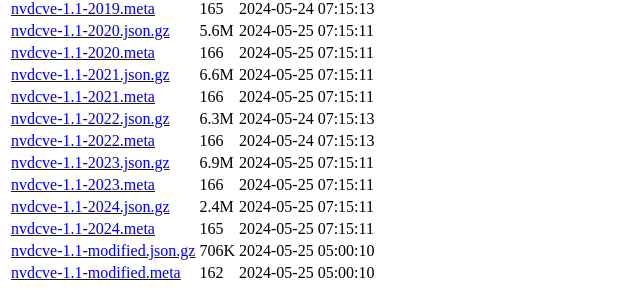
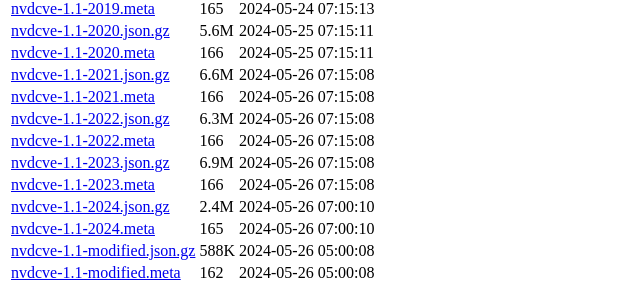
Before and after one commit to beny23/nvd-nist-mirror, a plain HTML site: page feeds/json/cve/1.1/index.html in a window 1280 px wide. Shown: the part 781-1071 px from the top of the page, 0-640 px from the left. Drawn offline with Linux system fonts and the light colour scheme.

Commit message:
deploy: ef597cdd05ce031c7dac9162fe0c5dd3ab7326f3

```diff
--- a/feeds/json/cve/1.1/index.html
+++ b/feeds/json/cve/1.1/index.html
@@ -37,14 +37,14 @@
 <tr><td> <a href="nvdcve-1.1-2019.meta">nvdcve-1.1-2019.meta</a></td> <td>165</td> <td> 2024-05-24 07:15:13 </td></tr>
 <tr><td> <a href="nvdcve-1.1-2020.json.gz">nvdcve-1.1-2020.json.gz</a></td> <td>5.6M</td> <td> 2024-05-25 07:15:11 </td></tr>
 <tr><td> <a href="nvdcve-1.1-2020.meta">nvdcve-1.1-2020.meta</a></td> <td>166</td> <td> 2024-05-25 07:15:11 </td></tr>
-<tr><td> <a href="nvdcve-1.1-2021.json.gz">nvdcve-1.1-2021.json.gz</a></td> <td>6.6M</td> <td> 2024-05-25 07:15:11 </td></tr>
-<tr><td> <a href="nvdcve-1.1-2021.meta">nvdcve-1.1-2021.meta</a></td> <td>166</td> <td> 2024-05-25 07:15:11 </td></tr>
-<tr><td> <a href="nvdcve-1.1-2022.json.gz">nvdcve-1.1-2022.json.gz</a></td> <td>6.3M</td> <td> 2024-05-24 07:15:13 </td></tr>
-<tr><td> <a href="nvdcve-1.1-2022.meta">nvdcve-1.1-2022.meta</a></td> <td>166</td> <td> 2024-05-24 07:15:13 </td></tr>
-<tr><td> <a href="nvdcve-1.1-2023.json.gz">nvdcve-1.1-2023.json.gz</a></td> <td>6.9M</td> <td> 2024-05-25 07:15:11 </td></tr>
-<tr><td> <a href="nvdcve-1.1-2023.meta">nvdcve-1.1-2023.meta</a></td> <td>166</td> <td> 2024-05-25 07:15:11 </td></tr>
-<tr><td> <a href="nvdcve-1.1-2024.json.gz">nvdcve-1.1-2024.json.gz</a></td> <td>2.4M</td> <td> 2024-05-25 07:15:11 </td></tr>
-<tr><td> <a href="nvdcve-1.1-2024.meta">nvdcve-1.1-2024.meta</a></td> <td>165</td> <td> 2024-05-25 07:15:11 </td></tr>
-<tr><td> <a href="nvdcve-1.1-modified.json.gz">nvdcve-1.1-modified.json.gz</a></td> <td>706K</td> <td> 2024-05-25 05:00:10 </td></tr>
-<tr><td> <a href="nvdcve-1.1-modified.meta">nvdcve-1.1-modified.meta</a></td> <td>162</td> <td> 2024-05-25 05:00:10 </td></tr>
+<tr><td> <a href="nvdcve-1.1-2021.json.gz">nvdcve-1.1-2021.json.gz</a></td> <td>6.6M</td> <td> 2024-05-26 07:15:08 </td></tr>
+<tr><td> <a href="nvdcve-1.1-2021.meta">nvdcve-1.1-2021.meta</a></td> <td>166</td> <td> 2024-05-26 07:15:08 </td></tr>
+<tr><td> <a href="nvdcve-1.1-2022.json.gz">nvdcve-1.1-2022.json.gz</a></td> <td>6.3M</td> <td> 2024-05-26 07:15:08 </td></tr>
+<tr><td> <a href="nvdcve-1.1-2022.meta">nvdcve-1.1-2022.meta</a></td> <td>166</td> <td> 2024-05-26 07:15:08 </td></tr>
+<tr><td> <a href="nvdcve-1.1-2023.json.gz">nvdcve-1.1-2023.json.gz</a></td> <td>6.9M</td> <td> 2024-05-26 07:15:08 </td></tr>
+<tr><td> <a href="nvdcve-1.1-2023.meta">nvdcve-1.1-2023.meta</a></td> <td>166</td> <td> 2024-05-26 07:15:08 </td></tr>
+<tr><td> <a href="nvdcve-1.1-2024.json.gz">nvdcve-1.1-2024.json.gz</a></td> <td>2.4M</td> <td> 2024-05-26 07:00:10 </td></tr>
+<tr><td> <a href="nvdcve-1.1-2024.meta">nvdcve-1.1-2024.meta</a></td> <td>165</td> <td> 2024-05-26 07:00:10 </td></tr>
+<tr><td> <a href="nvdcve-1.1-modified.json.gz">nvdcve-1.1-modified.json.gz</a></td> <td>588K</td> <td> 2024-05-26 05:00:08 </td></tr>
+<tr><td> <a href="nvdcve-1.1-modified.meta">nvdcve-1.1-modified.meta</a></td> <td>162</td> <td> 2024-05-26 05:00:08 </td></tr>
 </table></body></html>
```
Also changed, not shown: feeds/index.html (+1 -1 lines), feeds/json/cve/index.html (+1 -1 lines), feeds/json/index.html (+1 -1 lines), index.html (+1 -1 lines), 7 other files.
